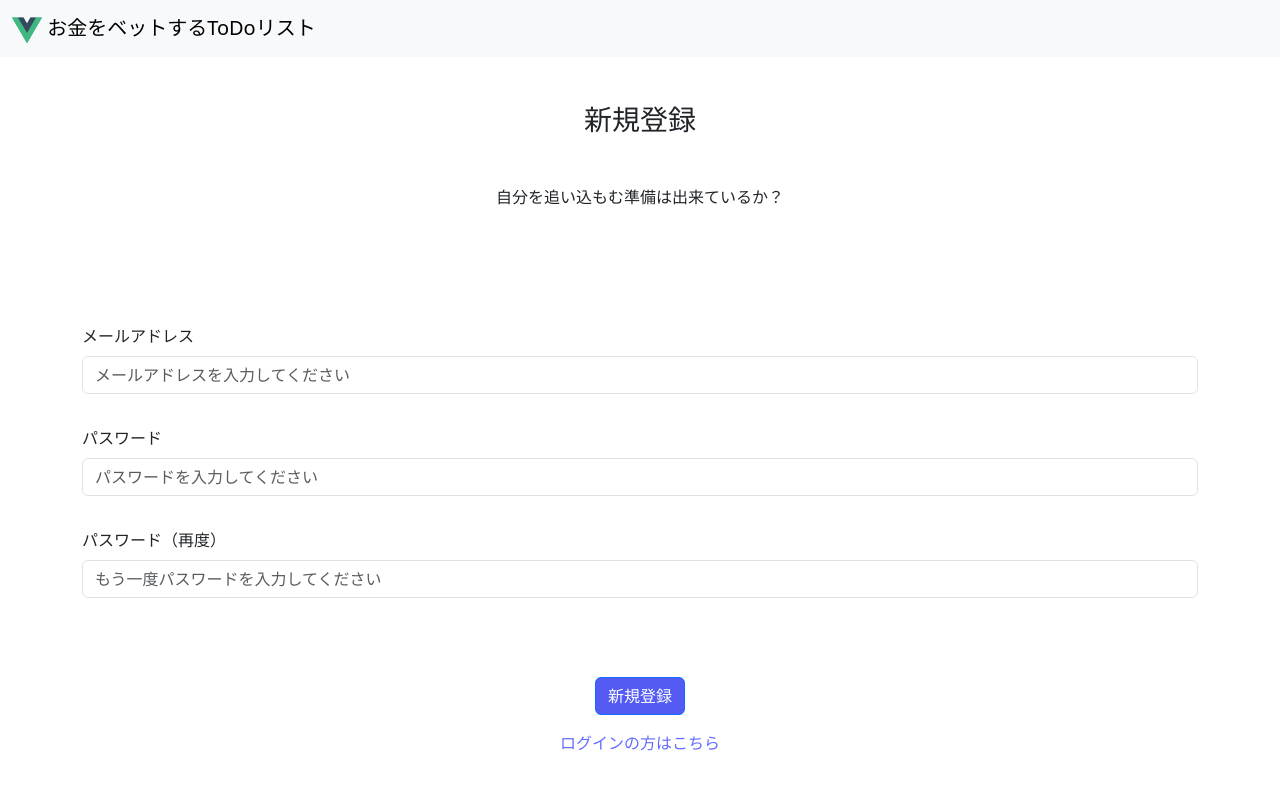
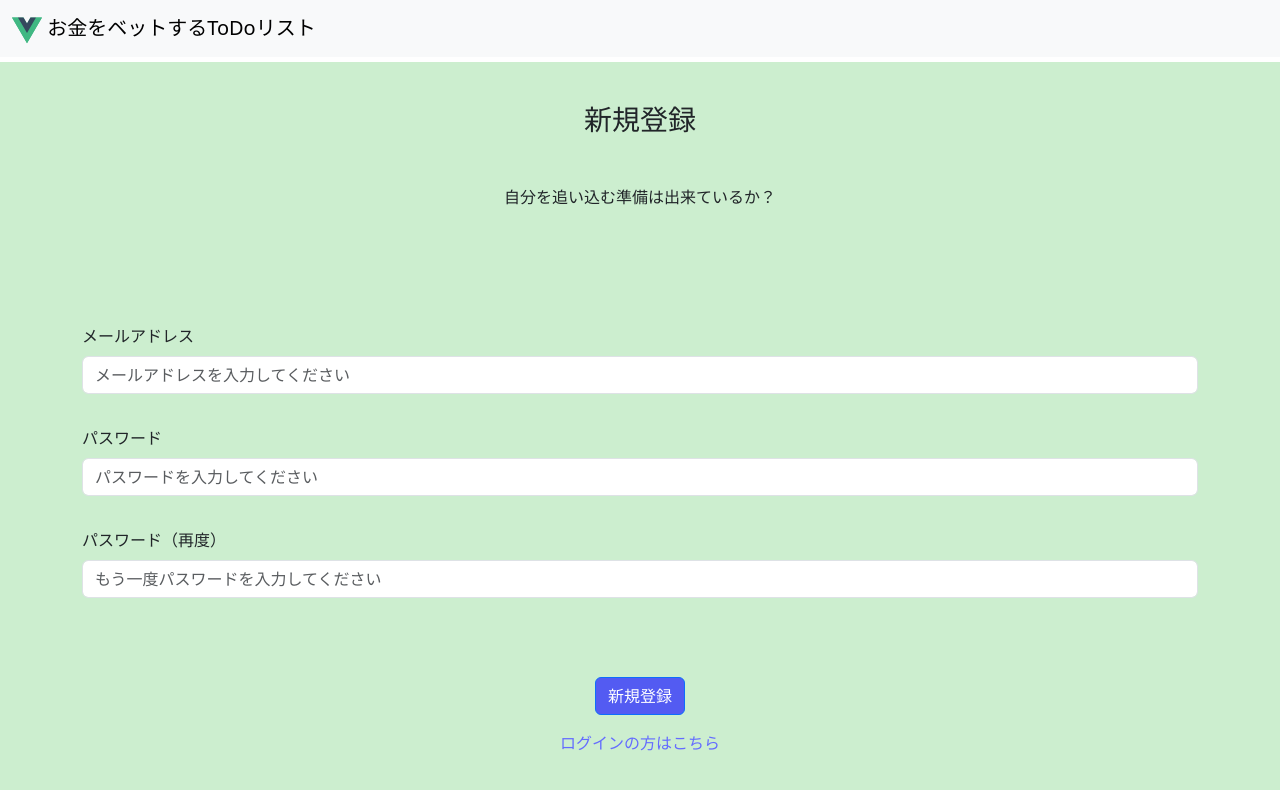
Before and after one commit to MORIMOTO520212/betting-todolist-vue, a Vue app: page /signup in a window 1280 px wide. Shown: the top 790 px of the page. Built offline with nearby package versions, Linux system fonts and the light colour scheme.

Commit message:
背景の変更

```diff
--- a/src/pages/Signup.vue
+++ b/src/pages/Signup.vue
@@ -30,7 +30,7 @@ const signup = () => {
           <div class="d-flex justify-content-center align-items-center">
             <h3>新規登録</h3>
           </div>
-          <p>自分を追い込もむ準備は出来ているか？</p>
+          <p>自分を追い込む準備は出来ているか？</p>
         </div>
         <div class="row login-form">
           <div class="container">
--- a/src/style.css
+++ b/src/style.css
@@ -31,6 +31,13 @@ body {
   min-height: 100vh;
 }
 
+main{
+  background-color: #cceecf;
+}
+
+footer{
+  background-color: #cceecf;
+}
 h1 {
   font-size: 3.2em;
   line-height: 1.1;
```
